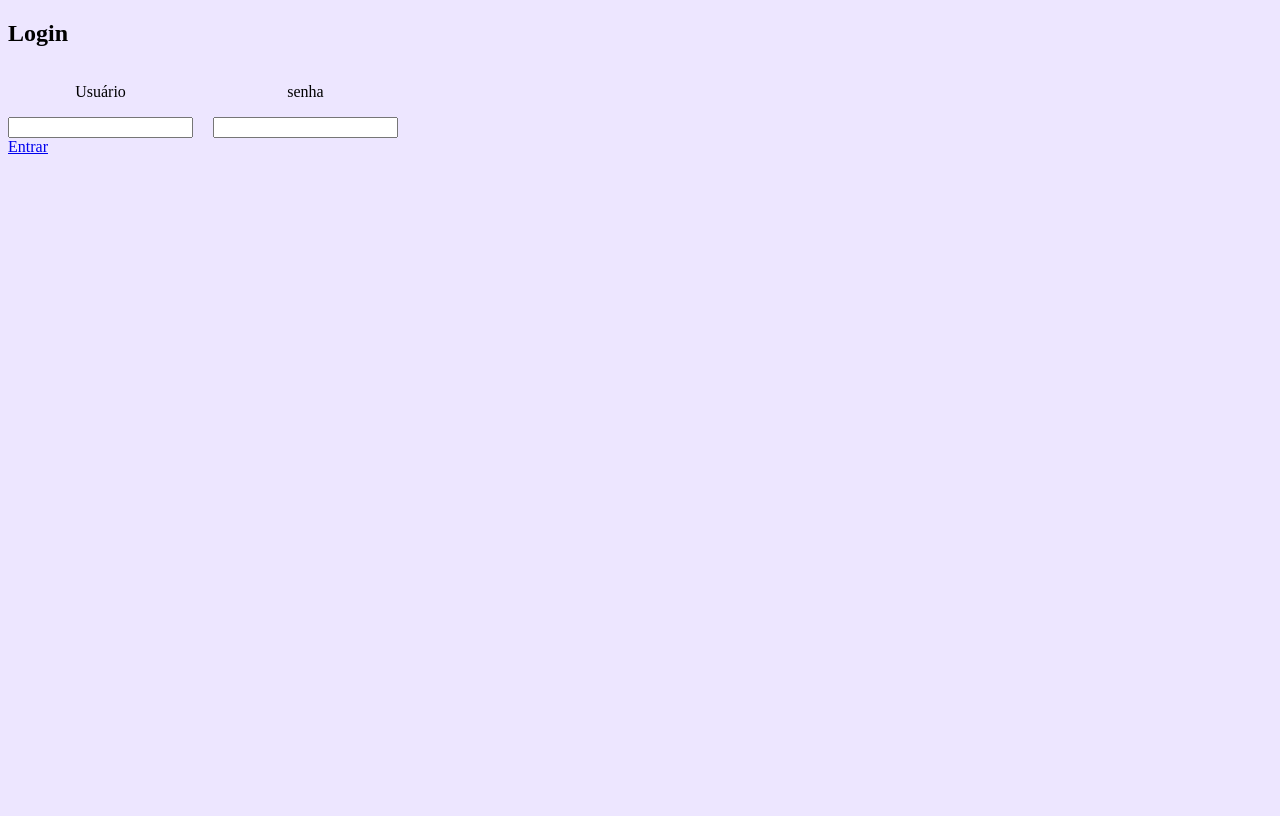
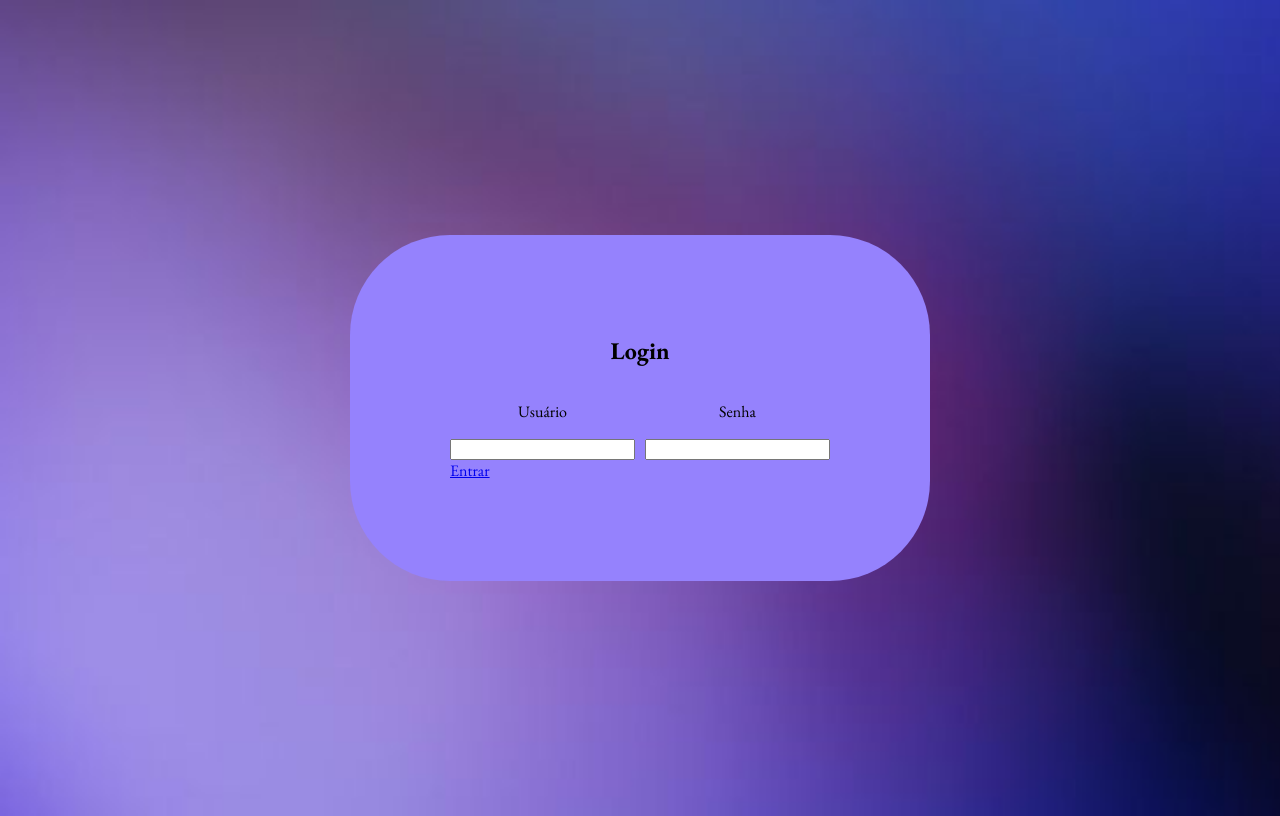
Before and after one commit to jonas7343/meu-teams, a plain HTML site: page login.html in a window 1280 px wide. Drawn offline with nearby package versions, Linux system fonts and the light colour scheme.

Commit message:
Add files via upload

```diff
--- a/estilo.css
+++ b/estilo.css
@@ -1,5 +1,10 @@
+
+@import url('https://fonts.googleapis.com/css2?family=EB+Garamond:ital,wght@0,400..800;1,400..800&display=swap');
+
 body{
+
 background-color: rgb(237, 230, 255);
+font-family: "EB Garamond", serif;
 }
 
 .pag-inicial {
@@ -34,12 +39,52 @@ div.pag-inicial{
 .senha-Usuário{
 
     display: flex;
-    gap: 20px;
+
     text-align: center;
+    display :flex; align-items: center; justify-content: space-between;
 }
 
 .frase-inspiradora {
 
-text-align: center; justify-content: ;
+text-align: center;
 
 }
+
+.Login {
+
+    display : flex; justify-content: center; align-items: center; height: 100vh;
+}
+.caixa-de-login h2{
+margin-top: 0%;
+text-align: center;
+}
+
+.Usuário {
+
+    margin-right: 5px;
+
+}
+
+.senha {
+
+    margin-left: 5px;
+}
+
+.caixa-de-login {
+
+    background-color: rgb(149, 130, 253); padding: 100px; border-radius: 100px;
+}
+body.Login {
+   background-size: cover;
+    background-image: url(Gradiente\ de\ azul\ pastel\ rosa\ roxo\ desfocado\ foto\ abstrata\ linhas\ suaves\ cor\ de\ fundo\ _\ Foto\ Premium.jfif);
+}
+.página-do-aluno {
+    margin-top: 0%;
+    text-align: center;
+}
+
+.página-do-aluno .botoes {
+display: flex ; gap: 5px;
+justify-content: center;
+
+}
--- a/login.html
+++ b/login.html
@@ -9,6 +9,7 @@
 
 </head>
 <body class="Login">
+
     <div class="caixa-de-login">
       <h2>Login</h2>
       <div class="senha-Usuário">
@@ -17,7 +18,7 @@
           <input type="text" name="Usuário">
         </div>
         <div class="senha">
-          <p>senha</p>
+          <p>Senha</p>
         <input type="senha" name="senha">
         </div>
 
```
Also changed, not shown: cadastro.html (+1 -1 lines), página do aluno.html (+6 -7 lines), Gradiente de azul pastel rosa roxo desfocado foto abstrata linhas suaves cor de fundo _ Foto Premium.jfif (added), imagem chat.png (added), imagem pendente.png (added), imagem.png (added), provas.html (added).
